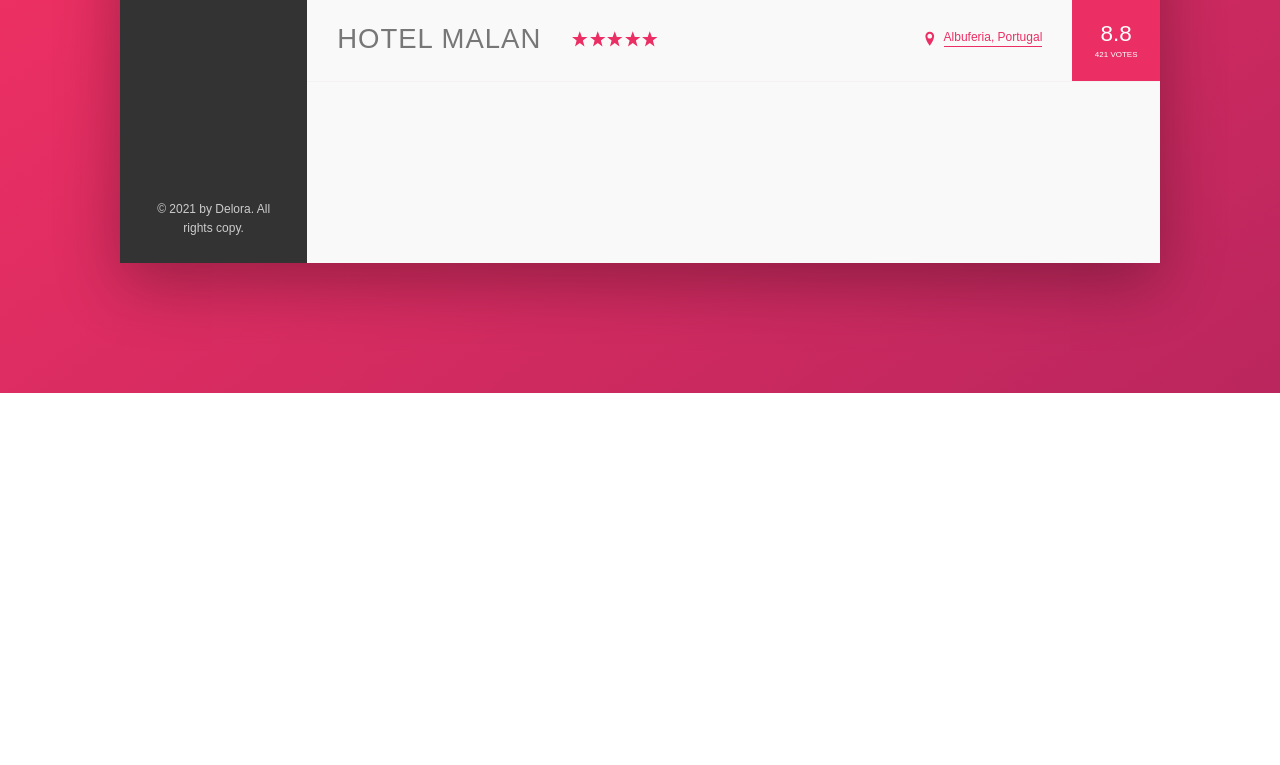
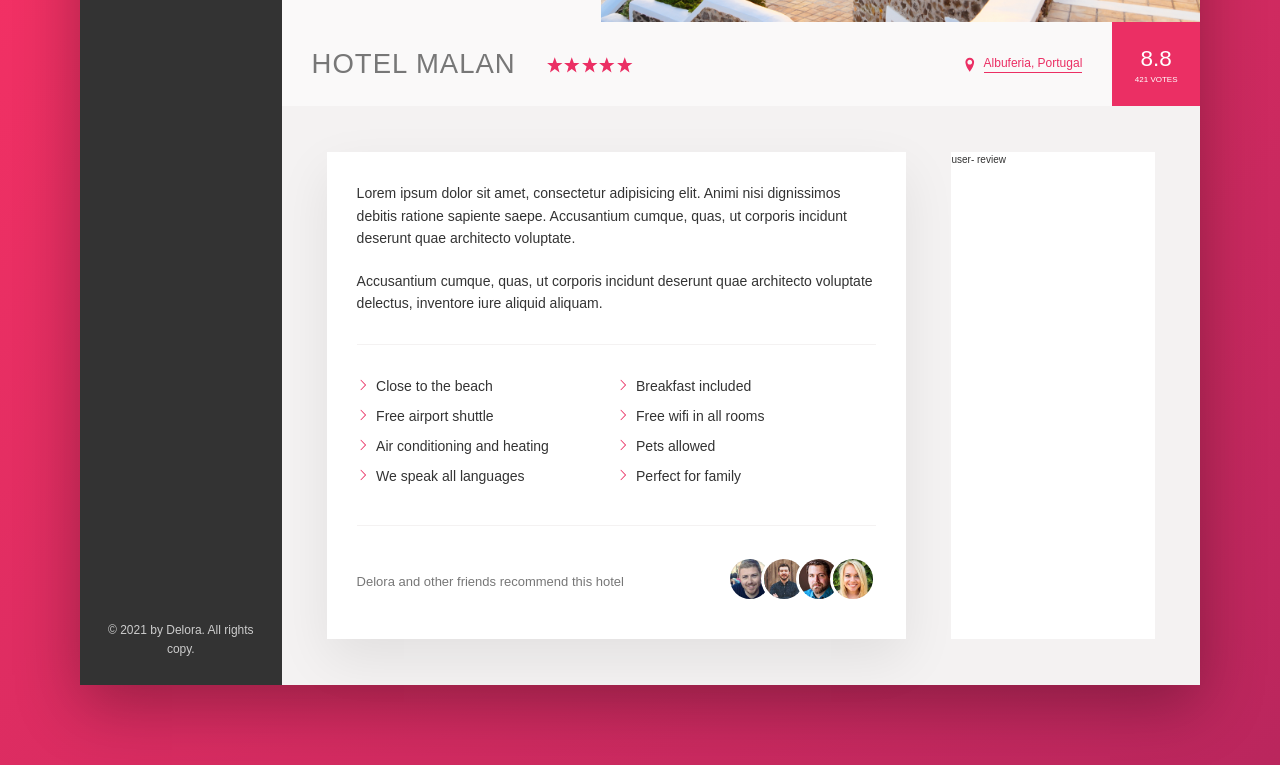
Before and after one commit to duyendtcidm/Trillo-app, a website: page index.html in a window 1280 px wide. Shown: the part 487-1252 px from the top of the page. Before the commit the page ends 880 px from the top, so only its background shows below. Drawn offline with Linux system fonts and the light colour scheme.

Commit message:
Details section

```diff
--- a/index.html
+++ b/index.html
@@ -133,6 +133,44 @@
                         <div class="overview__rating-count">421 votes</div>
                     </div>
                 </div>
+
+                <div class="detail">
+                    <div class="description">
+                        <p class="paragraph">
+                            Lorem ipsum dolor sit amet, consectetur adipisicing elit. Animi nisi dignissimos debitis ratione sapiente saepe. Accusantium cumque, quas, ut corporis incidunt deserunt quae architecto voluptate.
+                        </p>
+                        <p class="paragraph">
+                            Accusantium cumque, quas, ut corporis incidunt deserunt quae architecto voluptate delectus, inventore iure aliquid aliquam.
+                        </p>
+                        <ul class="list">
+                            <li class="list__item">Close to the beach</li>
+                            <li class="list__item">Breakfast included</li>
+                            <li class="list__item">Free airport shuttle</li>
+                            <li class="list__item">Free wifi in all rooms</li>
+                            <li class="list__item">Air conditioning and heating</li>
+                            <li class="list__item">Pets allowed</li>
+                            <li class="list__item">We speak all languages</li>
+                            <li class="list__item">Perfect for family</li>
+
+                        </ul>
+                        <div class="recommend">
+                            <p class="recommend__count">
+                                Delora and other friends recommend this hotel
+                            </p>
+                            <div class="recommend__friends">
+                                <img src="img/user-3.jpg" alt="Friend 1" class="recommend__photo">
+                                <img src="img/user-4.jpg" alt="Friend 1" class="recommend__photo">
+                                <img src="img/user-5.jpg" alt="Friend 1" class="recommend__photo">
+                                <img src="img/user-6.jpg" alt="Friend 1" class="recommend__photo">
+
+
+                            </div>
+                        </div>
+                    </div>
+                    <div class="user-review">
+                        user- review
+                    </div>
+                </div>
             </main>
         </div>
     </div>
--- a/sass/_base.scss
+++ b/sass/_base.scss
@@ -6,15 +6,19 @@ COLORS
     --color-primary: #eb2f64;
     --color-primary-light: #FF3366;
     --color-primary-dark: #BA265D;
+    //
     --color-grey-light-1: #faf9f9;
     --color-grey-light-2: #f4f2f2;
     --color-grey-light-3: #f0eeee;
     --color-grey-light-4: #ccc;
+    //
     --color-grey-dark-1: #333;
     --color-grey-dark-2: #777;
     --color-grey-dark-3: #999;
     //
     --shadow-dark: 0 2rem 6rem rgba(0, 0, 0, .3);
+    --shadow-light: 0 2rem 5rem rgba(0, 0, 0, .08);
+    --line: 1.5px solid var(--color-grey-light-2);
 }
 
 * {
--- a/sass/_components.scss
+++ b/sass/_components.scss
@@ -96,9 +96,11 @@
         &-photo {
             height: 3.75rem;
             border-radius: 50%;
-            margin-left: 1rem;
+            margin-right: .75rem;
         }
-        &-name {}
+        &-name {
+            color: var(--color-grey-dark-1);
+        }
     }
 }
 
@@ -178,7 +180,7 @@
 .overview {
     display: flex;
     align-items: center;
-    border-bottom: 1.5px solid var(--color-grey-light-2);
+    border-bottom: var(--line);
     &__heading {
         color: var(--color-grey-dark-2);
         font-size: 2.75rem;
@@ -244,8 +246,7 @@
     }
     &:focus {
         outline: none;
-        -webkit-animation: pulsate 1s infinite;
-        // transition: all .2s;
+        animation: pulsate 1s infinite;
     }
 }
 
@@ -263,3 +264,74 @@
         box-shadow: none;
     }
 }
+
+///////////////////////////////////////
+// PRAGRAPH
+.paragraph:not(:last-of-type) {
+    margin-bottom: 2rem;
+}
+
+///////////////////////////////////////
+// LIST
+.list {
+    list-style: none;
+    margin: 3rem 0;
+    padding: 3rem 0;
+    display: flex;
+    align-items: center;
+    flex-wrap: wrap;
+    border-top: var(--line);
+    border-bottom: var(--line);
+    &__item {
+        flex: 0 0 50%;
+        margin-bottom: .75rem;
+        // padding: 1rem 4
+    }
+    &__item::before {
+        content: "";
+        display: inline-block;
+        height: 1.2rem;
+        width: 1.2rem;
+        margin-right: .75rem;
+        // fill: var(--color-primary);
+        // Older browsers
+        // background-image: url(../img/chevron-thin-right.svg);
+        // background-size: cover;
+        //Modern browser - use mask
+        background-color: var(--color-primary);
+        -webkit-mask-image: url(../img/chevron-thin-right.svg);
+        -webkit-mask-size: cover;
+        mask-image: url(../img/chevron-thin-right.svg);
+        mask-size: cover;
+    }
+}
+
+///////////////////////////////////////
+// RECOMMEND
+.recommend {
+    font-size: 1.3rem;
+    color: var(--color-grey-dark-2);
+    display: flex;
+    align-items: center;
+    &__count {
+        margin-right: auto;
+    }
+    &__friends {}
+    &__photo {
+        height: 4rem;
+        width: 4rem;
+        border-radius: 50%;
+        border: 3px solid #fff;
+        box-sizing: content-box;
+        &:not(:last-child) {
+            margin-right: -1.5rem;
+        }
+    }
+}
+
+///////////////////////////////////////
+// REVIEW
+.user-review {
+    background-color: #fff;
+    flex: 1;
+}
--- a/sass/_layout.scss
+++ b/sass/_layout.scss
@@ -1,6 +1,6 @@
 .container {
     max-width: 120rem;
-    margin: 8rem 12rem;
+    margin: 8rem 8rem;
     background-color: var(--color-grey-light-1);
     box-shadow: var(--shadow-dark);
     min-height: 50rem;
@@ -10,7 +10,7 @@
     font-size: 1.4rem;
     height: 7rem;
     background-color: #fff;
-    border-bottom: 1.5px solid var(--color-grey-light-2);
+    border-bottom: var(--line);
     display: flex;
     justify-content: space-between;
     align-items: center;
@@ -30,5 +30,20 @@
 
 .hotel-view {
     flex: 1;
-    height: 60rem;
 }
+
+.detail {
+    padding: 4.5rem;
+    border-bottom: var(--line);
+    background-color: var(--color-grey-light-2);
+    display: flex;
+}
+
+.description {
+    font-size: 1.4rem;
+    background-color: #fff;
+    margin-right: 4.5rem;
+    padding: 3rem;
+    box-shadow: var(--shadow-light);
+    flex: 0 0 70%;
+}
```
Also changed, not shown: css/style.css.
